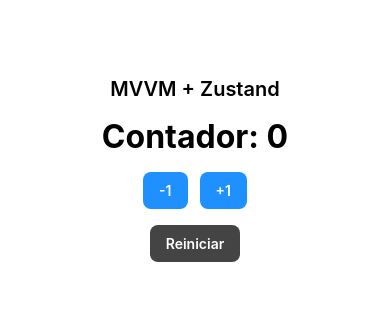
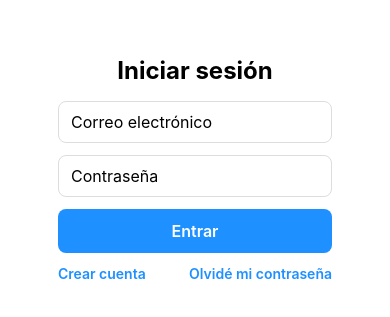
Before and after one commit to Edwin-Alomoto/app-trivia-frontend, a React Native app: screen / in a window 390 px wide. Shown: the part 253-570 px from the top of the page. Built offline with nearby package versions, Linux system fonts and the light colour scheme.

Commit message:
feat: HomeView with LoginView in App component and update HomeView return type to React.JSX.Element

```diff
--- a/App.tsx
+++ b/App.tsx
@@ -1,11 +1,11 @@
 import { StatusBar } from 'expo-status-bar';
 import { StyleSheet, View } from 'react-native';
-import HomeView from './src/views/HomeView';
+import LoginView from './src/views/LoginView';
 
 export default function App() {
   return (
     <View style={styles.container}>
-      <HomeView />
+      <LoginView />
       <StatusBar style="auto" />
     </View>
   );
--- a/src/views/HomeView.tsx
+++ b/src/views/HomeView.tsx
@@ -2,7 +2,7 @@
 import { View, Text, Pressable, StyleSheet } from 'react-native';
 import { useCounterViewModel } from '../viewmodels/CounterViewModel';
 
-export default function HomeView(): JSX.Element {
+export default function HomeView(): React.JSX.Element {
   const { value, increase, decrease, reset } = useCounterViewModel();
 
   return (
--- /dev/null
+++ b/src/views/LoginView.tsx
@@ -0,0 +1,84 @@
+import React from 'react';
+import { View, Text, TextInput, Pressable, StyleSheet } from 'react-native';
+
+export default function LoginView(): React.JSX.Element {
+  return (
+    <View style={styles.container}>
+      <Text style={styles.title}>Iniciar sesión</Text>
+
+      <View style={styles.form}>
+        <TextInput
+          style={styles.input}
+          placeholder="Correo electrónico"
+          keyboardType="email-address"
+          autoCapitalize="none"
+        />
+        <TextInput
+          style={styles.input}
+          placeholder="Contraseña"
+          secureTextEntry
+        />
+        <Pressable style={styles.button}>
+          <Text style={styles.buttonText}>Entrar</Text>
+        </Pressable>
+
+        <View style={styles.linksRow}>
+          <Pressable>
+            <Text style={styles.linkText}>Crear cuenta</Text>
+          </Pressable>
+          <Pressable>
+            <Text style={styles.linkText}>Olvidé mi contraseña</Text>
+          </Pressable>
+        </View>
+      </View>
+    </View>
+  );
+}
+
+const styles = StyleSheet.create({
+  container: {
+    flex: 1,
+    alignItems: 'center',
+    justifyContent: 'center',
+    gap: 16,
+    padding: 24,
+    backgroundColor: '#fff',
+  },
+  title: {
+    fontSize: 24,
+    fontWeight: '700',
+  },
+  form: {
+    width: '100%',
+    gap: 12,
+    maxWidth: 420,
+  },
+  input: {
+    borderWidth: 1,
+    borderColor: '#ddd',
+    borderRadius: 8,
+    paddingHorizontal: 12,
+    paddingVertical: 10,
+    fontSize: 16,
+  },
+  button: {
+    backgroundColor: '#1e90ff',
+    paddingHorizontal: 16,
+    paddingVertical: 12,
+    borderRadius: 8,
+    alignItems: 'center',
+  },
+  buttonText: {
+    color: 'white',
+    fontWeight: '600',
+    fontSize: 16,
+  },
+  linksRow: {
+    flexDirection: 'row',
+    justifyContent: 'space-between',
+  },
+  linkText: {
+    color: '#1e90ff',
+    fontWeight: '600',
+  },
+});
```
Also changed, not shown: src/views/RegisterView.tsx (added, +94 -0 lines), src/views/ResetPasswordView.tsx (added, +86 -0 lines).
